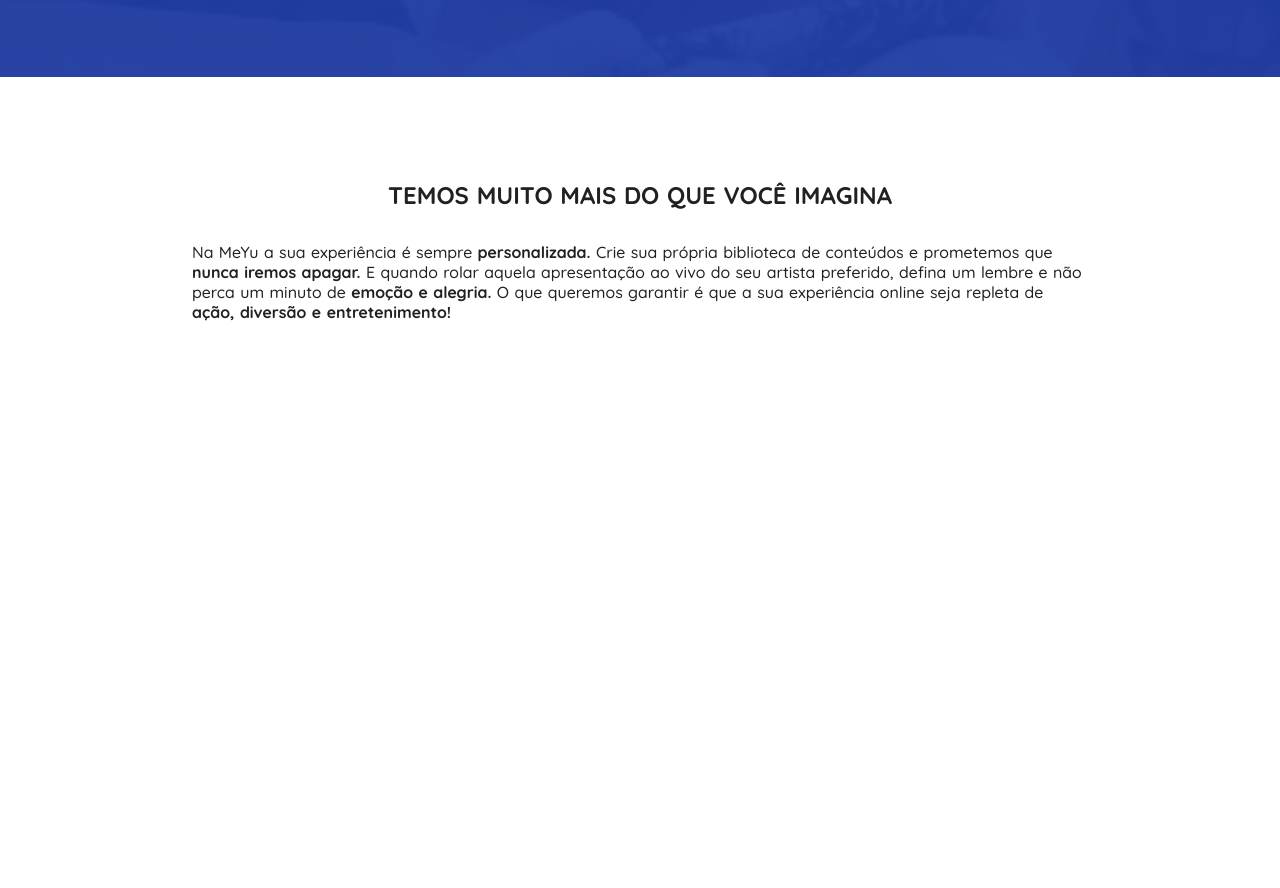
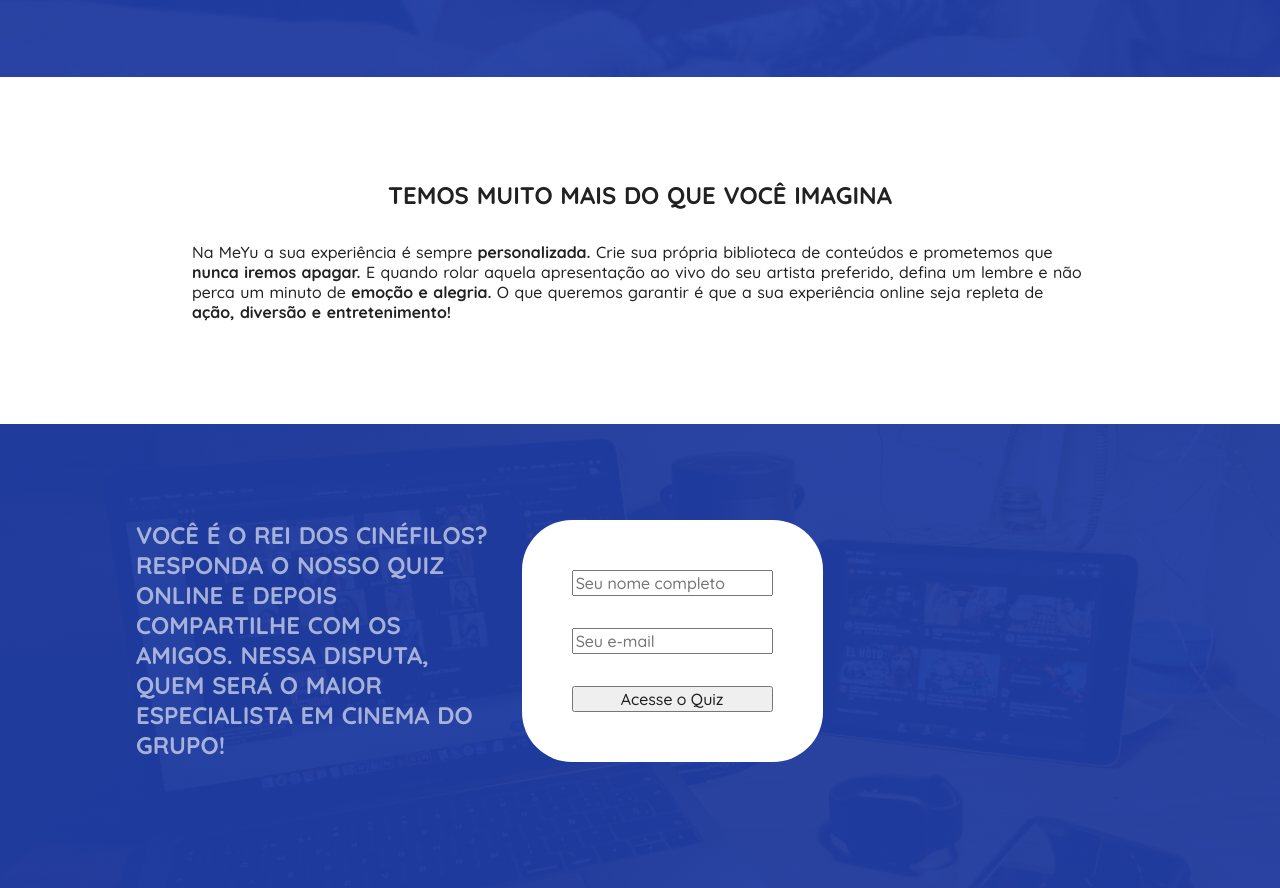
Before and after one commit to Big-Gama-Brasil-XP/show-me-the-leads, a website built with Parcel: page index.html in a window 1280 px wide. Shown: the part 1672-2560 px from the top of the page. Before the commit the page ends 2096 px from the top, so only its background shows below. Built offline with nearby package versions, Linux system fonts and the light colour scheme.

Commit message:
Styled last section

```diff
--- a/assets/css/components/organisms/o-wrapper.css
+++ b/assets/css/components/organisms/o-wrapper.css
@@ -15,6 +15,12 @@
 
 .o-wrapper--row-gap--normal {
     row-gap: calc(var(--space-grid) * 2);
+}
+
+.form-wrapper {
+    padding: 50px;
+    background-color: white;
+    border-radius: 50px;
 }
 
 @media screen and (min-width: 600px) {
--- a/index.html
+++ b/index.html
@@ -218,6 +218,66 @@
             </div>
         </section>
 
+    <!-- last section -->
+    <section class="o-section o-intro-home">
+        <div class="o-wrapper o-wrapper--centered-content o-wrapper--padding-section o-wrapper--row-gap--large o-wrapper--columns o-wrapper--boxed">
+
+
+            <section class="o-wrapper o-wrapper--row-gap--normal o-intro-home__header">
+
+                <h2 class="a-text a-intro-home__text">VOCÊ É O <b class="a-text--marked-on-primary"> REI DOS CINÉFILOS?<br> </b> RESPONDA O NOSSO QUIZ ONLINE E DEPOIS COMPARTILHE COM OS AMIGOS. NESSA DISPUTA, QUEM SERÁ O <b><b class="a-text--marked-on-primary">MAIOR ESPECIALISTA EM CINEMA DO GRUPO!</b></h2>
+
+            </section>
+
+            <section class="o-section o-intro-home__body">
+
+                <section class="o-wrapper form-wrapper">
+                    <form
+                        class="o-wrapper o-wrapper--row-gap--normal m-form-capture"
+                        method="POST"
+                        action="https://smtl.gama.academy/leads/db21f310-915e-11ea-9e98-2f3c29e0891c"
+                    >
+
+                        <label for="name" class="a-hidden">SEU NOME COMPLETO</label>
+
+                        <input
+                            class="a-input"
+                            id="name"
+                            name="name"
+                            type="text"
+                            pattern="^\D{2,}\s[\D\s]{2,}$"
+                            title="Digite seu nome completo"
+                            placeholder="Seu nome completo"
+                            required
+                        />
+
+                        <label for="email" class="a-hidden">SEU E-MAIL</label>
+
+                        <input
+                            class="a-input"
+                            id="email"
+                            name="email"
+                            type="email"
+                            title="Digite um e-mail válido"
+                            placeholder="Seu e-mail"
+                            required
+                        />
+
+                        <input name="redirectTo" type="hidden" value="https://meyu.live/thank-you.html" />
+
+                        <input name="debugMode" type="hidden" value="false" />
+
+                        <input
+                            class="a-button a-button--cta a-button--secondary"
+                            type="submit"
+                            value="Acesse o Quiz"
+                        />
+
+                    </form>
+                </section>
+            </section>
+        </div>
+
     </main>
 
     <!-- footer -->
```
